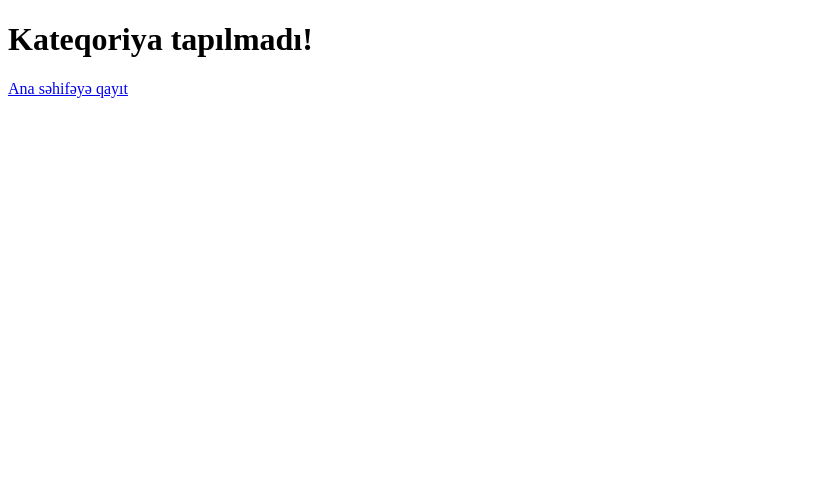
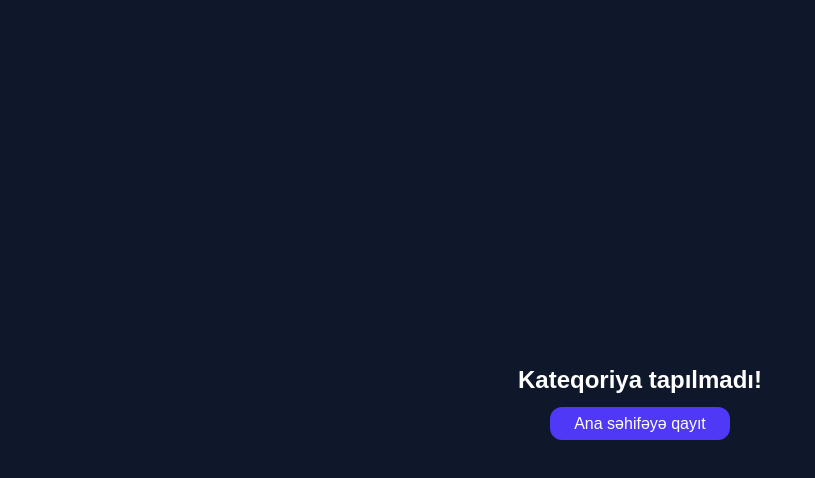
Before and after one commit to Ilaha-Farzaliyeva/quiz-app, a Next.js app: page /quiz in a window 1280 px wide. Shown: the top 478 px of the page, without its empty margins (0-815 px from the left). Built offline with nearby package versions, Linux system fonts and the light colour scheme.

Commit message:
fix: resolve error

```diff
--- /dev/null
+++ b/app/layout.tsx
@@ -0,0 +1,29 @@
+import type { Metadata } from "next";
+import { Geist, Geist_Mono } from "next/font/google";
+import "./globals.css";
+
+const geistSans = Geist({
+  variable: "--font-geist-sans",
+  subsets: ["latin"],
+});
+
+const geistMono = Geist_Mono({
+  variable: "--font-geist-mono",
+  subsets: ["latin"],
+});
+
+export const metadata: Metadata = {
+  title: "Create Next App",
+  description: "Generated by create next app",
+};
+
+export default function RootLayout({ children }: LayoutProps<"/">) {
+  return (
+    <html
+      lang="en"
+      className={`${geistSans.variable} ${geistMono.variable} h-full antialiased`}
+    >
+      <body className="min-h-full flex flex-col">{children}</body>
+    </html>
+  );
+}
```
